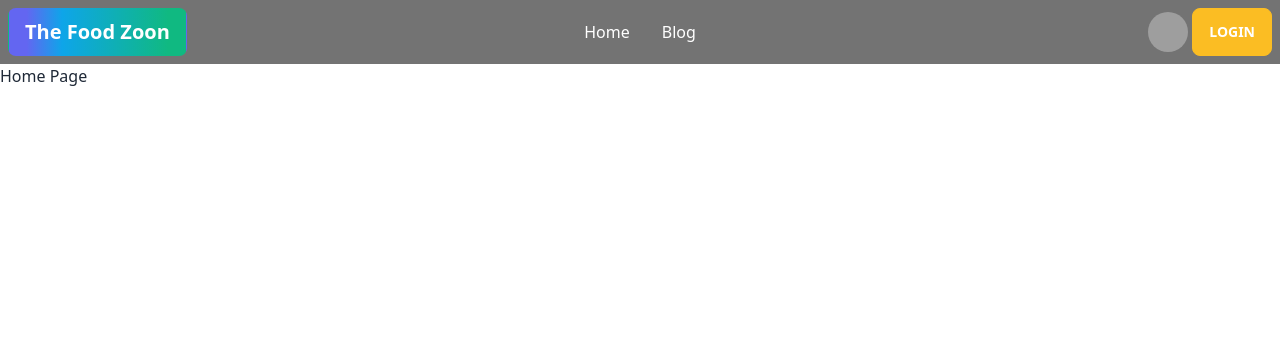
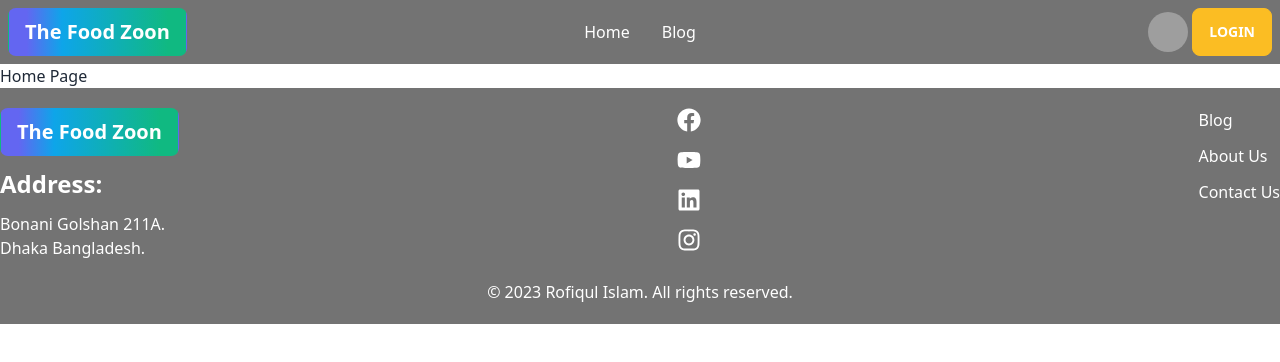
Before and after one commit to itscopebd/chef-recipe-hunter-client, a React (Vite) app: page / in a window 1280 px wide. Shown: the top 362 px of the page. Built offline with nearby package versions, Linux system fonts and the light colour scheme; grey boxes are pictures that could not be loaded.

Commit message:
Footer section styles and content added

```diff
--- a/index.html
+++ b/index.html
@@ -4,7 +4,7 @@
     <meta charset="UTF-8" />
     <link rel="icon" type="image/svg+xml" href="/vite.svg" />
     <meta name="viewport" content="width=device-width, initial-scale=1.0" />
-    <title>Vite + React</title>
+    <title>The Food  Zoon</title>
   </head>
   <body>
     <div id="root"></div>
--- a/package.json
+++ b/package.json
@@ -15,6 +15,7 @@
     "match-sorter": "^6.3.1",
     "react": "^18.2.0",
     "react-dom": "^18.2.0",
+    "react-icons": "^4.8.0",
     "react-router-dom": "^6.11.0",
     "sort-by": "^1.2.0"
   },
--- /dev/null
+++ b/src/components/footer/Footer.jsx
@@ -0,0 +1,39 @@
+import React from 'react';
+import { FaFacebook, FaInstagram, FaLinkedin, FaYoutube } from "react-icons/fa";
+const Footer = () => {
+    return (
+        <div className='bg-neutral-500 text-white py-5'>
+            <div className='container mx-auto'>
+                <div className='flex justify-between'>
+                    <div>
+                        <a className="btn btn-ghost normal-case text-xl bg-gradient-to-r from-indigo-500 from-10% via-sky-500 via-30% to-emerald-500 to-90%">The Food Zoon</a>
+
+                           <p className='py-3 text-2xl font-bold'>Address:</p>
+                           <p>Bonani Golshan 211A.</p>
+                           <p>Dhaka Bangladesh.</p>
+                    </div>
+                    <div>
+                        <ul>
+                            <li className=' hover:text-green-300'> <a href=""><FaFacebook className='text-2xl'></FaFacebook></a> </li>
+                            <li className='my-4  hover:text-green-300'> <a href=""> <FaYoutube className='text-2xl'></FaYoutube></a> </li>
+                            <li className='my-4 hover:text-green-300'> <a href=""><FaLinkedin className='text-2xl'></FaLinkedin> </a></li>
+                            <li className=' hover:text-green-300'> <a href=""><FaInstagram className='text-2xl'></FaInstagram> </a></li>
+
+                        </ul>
+                    </div>
+                    <div>
+                        <ul>
+                            <li className=' hover:text-green-300'> <a href="">Blog</a> </li>
+                            <li className='my-3 hover:text-green-300'> <a href="">About Us</a> </li>
+                            <li className=' hover:text-green-300'> <a href="">Contact Us</a> </li>
+                        </ul>
+
+                    </div>
+                </div>
+                <p className='text-center pt-5'>© 2023 Rofiqul Islam. All rights reserved.</p>
+            </div>
+        </div>
+    );
+};
+
+export default Footer;
--- a/src/components/header/Header.jsx
+++ b/src/components/header/Header.jsx
@@ -2,7 +2,7 @@ import React from 'react';
 
 const Header = () => {
     return (
-        <div className='  bg-neutral-500 text-white'>
+        <div className='bg-neutral-500 text-white'>
             <div className='container mx-auto'>
                 <div className="navbar">
                     <div className="navbar-start">
--- a/src/layout/Main.jsx
+++ b/src/layout/Main.jsx
@@ -1,12 +1,14 @@
 import React from 'react';
 import { Outlet } from 'react-router-dom';
 import Header from '../components/header/Header';
+import Footer from '../components/footer/Footer';
 
 const Main = () => {
     return (
         <div>
             <Header></Header>
             <Outlet></Outlet>
+            <Footer></Footer>
         </div>
     );
 };
```
Also changed, not shown: 1 other file (tests, documents, lock files or other folders).
